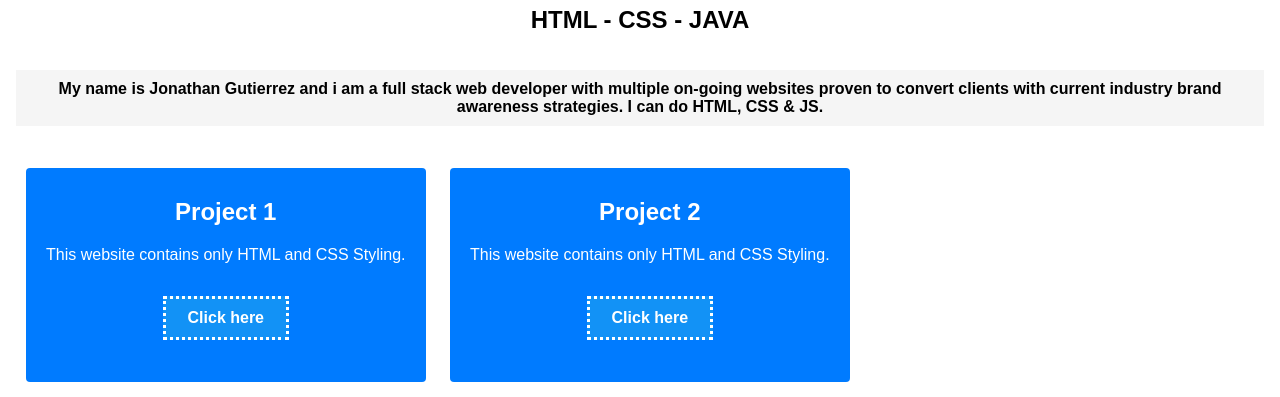
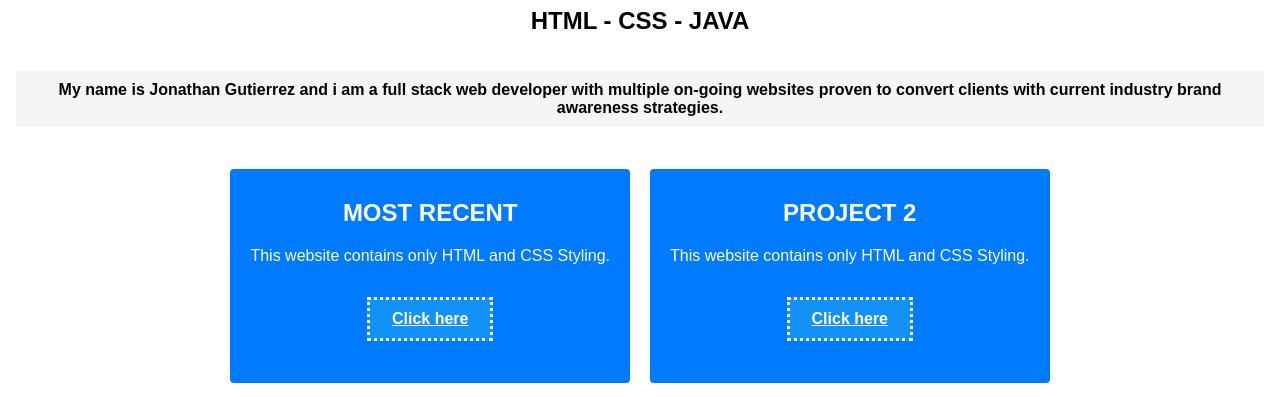
Before and after one commit to 2015johngtz/New-Portfolio, a plain HTML site: page index.html in a window 1280 px wide. Shown: the part 558-955 px from the top of the page. Drawn offline with Linux system fonts and the light colour scheme.

Commit message:
final version wihtout read me file

```diff
--- a/Assets/css/style.css
+++ b/Assets/css/style.css
@@ -15,11 +15,20 @@ body {
 
   h1 {
     padding-bottom: 10px;
+    /* background-color: aliceblue; */
+    width: 100%;
+    border-bottom: 1px solid rgb(14, 138, 192);
   }
 
-  h2 {
+.container {
+  display: flex;
+  flex-wrap: wrap;
+  justify-content: center;
+}
 
-  }
+.link {
+  color: white;
+}
 
   #ppimg {
     display: block;
@@ -119,7 +128,7 @@ width: 30%;
     margin: 10px;
     text-align: center;
     align-items: center;
-    display: inline-block;
+    display: block;
     padding: 10px 20px;
     background-color: #007bff;
     color: #fff;
--- a/index.html
+++ b/index.html
@@ -64,15 +64,16 @@ THEN I am presented with a responsive layout that adapts to my viewport
 
     <p>
         <h4 class="card">
-            My name is Jonathan Gutierrez and i am a full stack web developer with multiple on-going websites proven to convert clients with current industry brand awareness strategies. I can do HTML, CSS & JS.
+            My name is Jonathan Gutierrez and i am a full stack web developer with multiple on-going websites proven to convert clients with current industry brand awareness strategies.
         </h4>
     </p>
 
   </section>
 
+<div class="container">
   <section class="boxcenter center-section" id="project">
 
-    <h2>Project 1</h2>
+    <h2>MOST RECENT</h2>
 
         <p>
         This website contains only HTML and CSS Styling.
@@ -81,7 +82,7 @@ THEN I am presented with a responsive layout that adapts to my viewport
         <p>
 
                 <h4 class="card2">
-            Click here
+                  <a href="https://2015johngtz.github.io/horiseon-refactor-2/" class="link">Click here</a>
                 </h4>
 
         </p>
@@ -90,7 +91,7 @@ THEN I am presented with a responsive layout that adapts to my viewport
 
   <section class="boxcenter center-section" id="project">
 
-    <h2>Project 2</h2>
+    <h2>PROJECT 2</h2>
 
         <p>
         This website contains only HTML and CSS Styling.
@@ -99,12 +100,13 @@ THEN I am presented with a responsive layout that adapts to my viewport
         <p>
 
                 <h4 class="card2">
-            Click here
+                  <a href="https://2015johngtz.github.io/prework-study-guide/" class="link">Click here</a>
                 </h4>
 
         </p>
 
   </section>
+</div>
 
 <section id="contact">
 
```
